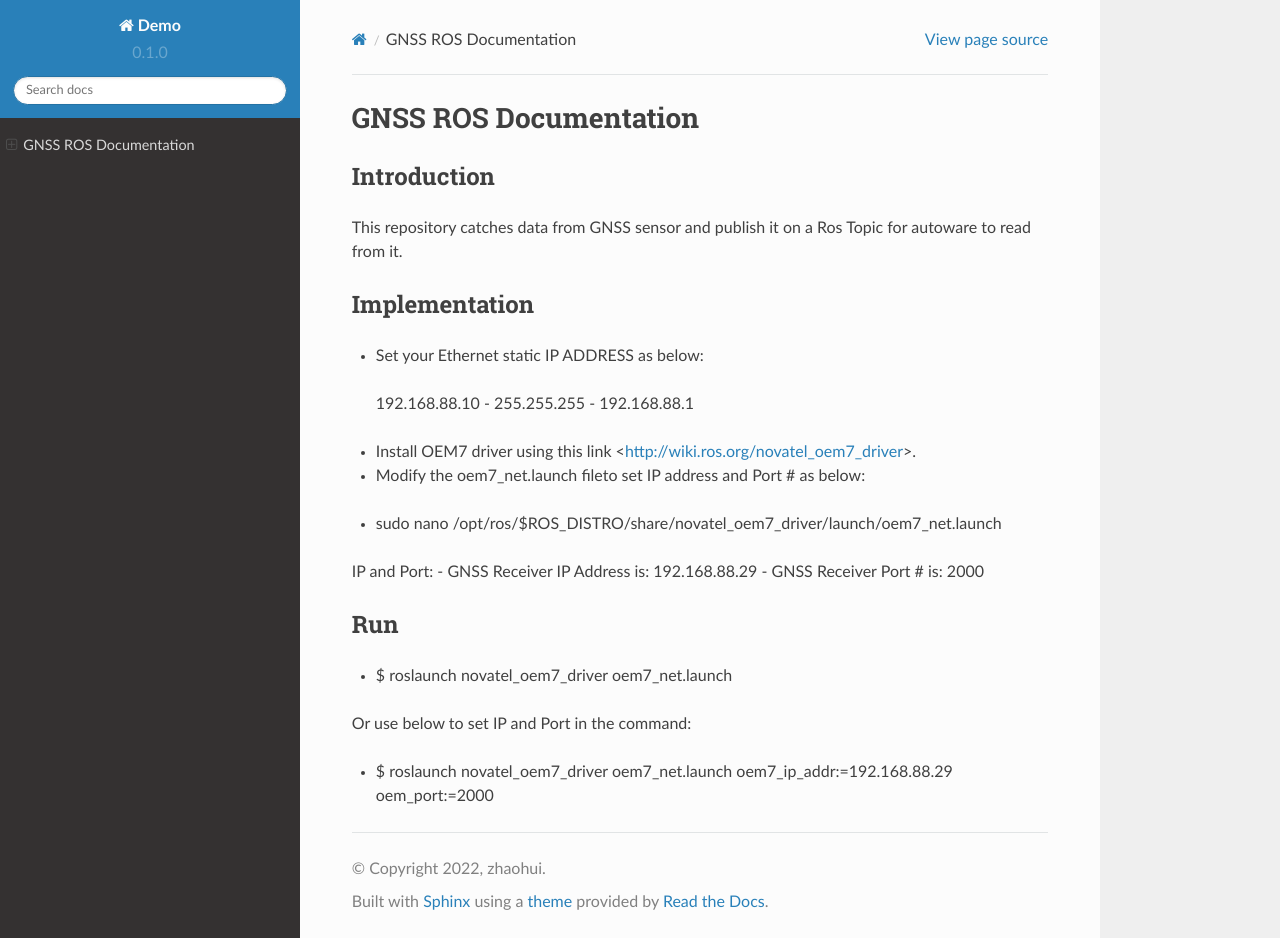
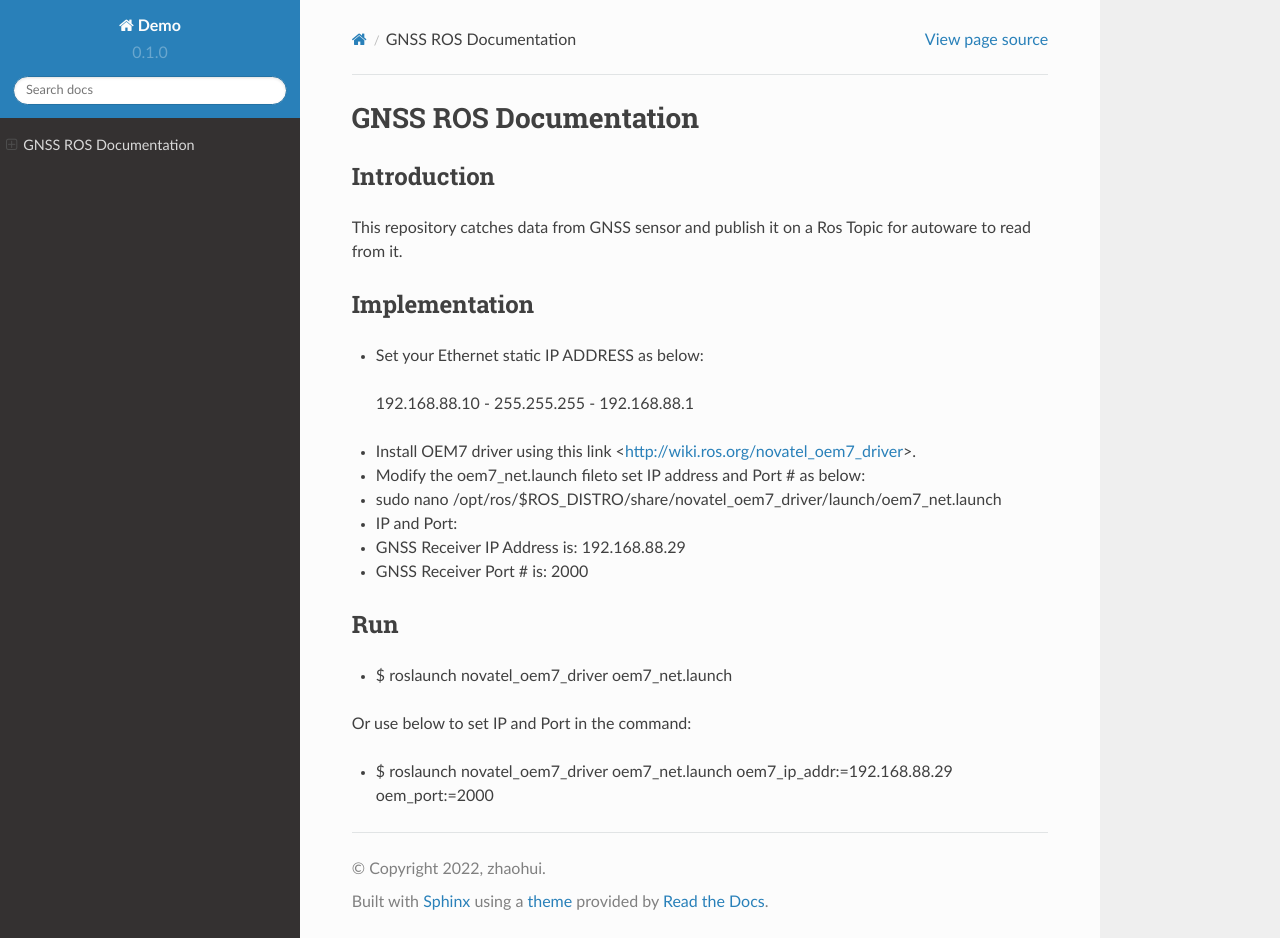
Before and after one commit to CATS-Lab/AV-Development-GPS, a Sphinx documentation site: the page built from docs/source/index.rst, in a window 1280 px wide and 938 px high. Built offline with Sphinx 7.4.7 and the Read the Docs theme 2.0.0, drawn with Linux system fonts in a browser that asks for light colours.

```diff
--- a/docs/source/index.rst
+++ b/docs/source/index.rst
@@ -14,9 +14,9 @@ Implementation
 
 - Modify the  oem7_net.launch fileto set IP address and Port # as below:
 
-* sudo nano /opt/ros/$ROS_DISTRO/share/novatel_oem7_driver/launch/oem7_net.launch
+- sudo nano /opt/ros/$ROS_DISTRO/share/novatel_oem7_driver/launch/oem7_net.launch
 
-IP and Port:
+- IP and Port:
 - GNSS Receiver IP Address is: 192.168.88.29
 - GNSS Receiver Port # is: 2000
 
```
